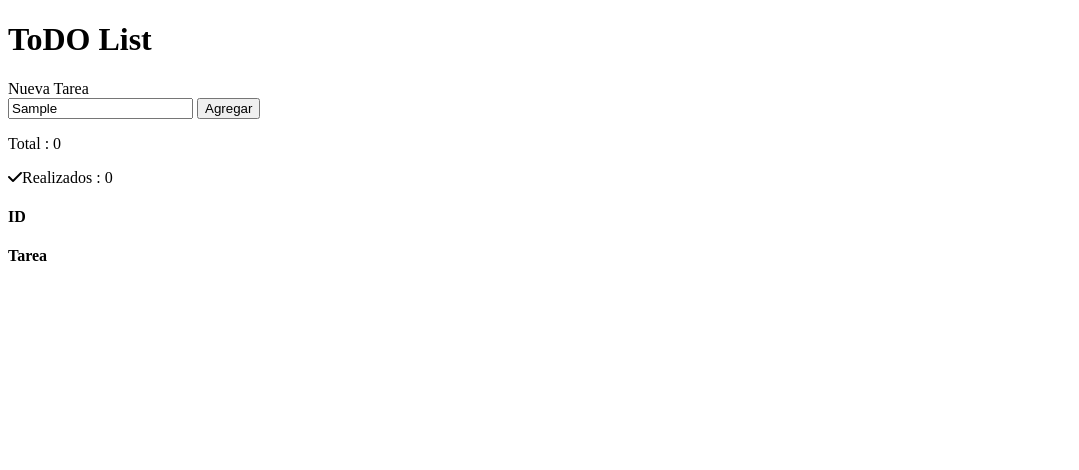
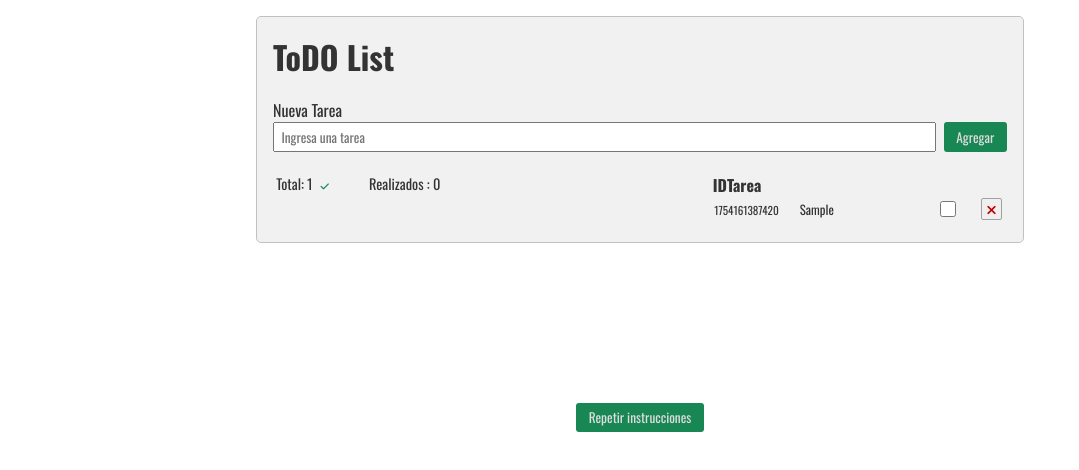
Before and after one commit to pbl-o/metodos-arreglos, a plain HTML site: page index.html in a window 1280 px wide. Both pictures are taken after typing "Sample" into the empty fields and a click on the button "Agregar". Shown: the whole page, without its empty margins (0-1079 px from the left). Drawn offline with nearby package versions, Linux system fonts and the light colour scheme.

Commit message:
STYLE: adding css layout from a previous tryout

```diff
--- a/index.html
+++ b/index.html
@@ -17,15 +17,16 @@
           <div class="input-element">
             <input
               type="text"
-              id="taksk-input"
+              id="task-input"
               placeholder="Ingresa una tarea"
             />
             <button id="btn-add-task">Agregar</button>
           </div>
         </div>
 
+
+        <div class="area-registros">
               <!-- contadores -->
-        <div class="area-registros">
               <div class="contadores-valores">
                 <p id="task-amount">Total : 0</p>
                 <div class="realizadas">
@@ -34,25 +35,36 @@
                   </p>
                 </div>
               </div>
-        </div>
 
                       <!-- lista renderizada -->
         <div class="info-area">
+
           <div class="lista-area">
+
             <div class="render-header">
-              <div class="render-header-item">
-                <h4>ID</h4>
+              <div >
+                <h4 class="render-header-item">ID</h4>
               </div>
 
-              <div class="render-header-item">
-                <h4>Tarea</h4>
+              <div >
+                <h4 class="render-header-item">Tarea</h4>
+              </div>
+
             </div>
               <!-- lista renderizada -->
               <ul id="lista-tareas"></ul>
           </div>
+
         </div>
+
+
+
         </div>
+
+
+
       </div>
+      <button onclick="alert(startMessage)" class="repeat-button">Repetir instrucciones</button>
     </div>
 
     <script
--- a/script.js
+++ b/script.js
@@ -1,3 +1,11 @@
+//Elementos del DOM
+
+const btnTask = document.getElementById("btn-add-task"); // botón => agregar tarea
+const renderList = document.getElementById("lista-tareas"); // espacio de renderizado
+const inputAdd = document.getElementById("task-input"); // input de texto (para agregar tareas)
+const taskAmount = document.getElementById("task-amount"); // contador de tareas (DOM)
+const taskDone = document.getElementById("task-done"); // contador de trabajos realizados (DOMs)
+
 //Presentación, de esta vez usé un alert(). Posteriormente se cambiará por un modal u otro tipo de componente.
 
 let startMsg = `Bienvenid@ a TO DO LIST, para usar la lista de tareas, debes ingresar una tarea en la barra indicada, haz click en el botón "${btnTask.innerText}" y visualiza tu tarea en la lista de tareas.
@@ -6,38 +14,23 @@ Adicionalmente puedes marcar tu tarea como realizada o eliminarla al hacer el cl
 
 alert(startMsg);
 
-
-//Elementos del DOM
-
-const btnTask = document.getElementById('btn-add-task'); // botón => agregar tarea
-const renderList = document.getElementById('lista-tareas'); // espacio de renderizado
-const inputAdd = document.getElementById('task-input'); // input de texto (para agregar tareas)
-const taskAmount = document.getElementById('task-amount'); // contador de tareas (DOM)
-const taskDone = document.getElementById('task-done'); // contador de trabajos realizados (DOMs)
-
-
 //LISTAS
 
 const listOfTasks = [];
 const dummyTasks = ["Comer pan", "Hacer ejercicio", "Tomar jugo"]; //tareas predeterminadas
 
-
 // LISTENERS
 
-
-//Inyección de primeras 3 tareas al cargar el documento:
+/* //Inyección de primeras 3 tareas al cargar el documento:
 document.addEventListener('DOMContentLoaded', ()=>{
     //Adicionar 3 elementos de la lista tareasPrevias
-})
-
+}) */
 
 //Agregar tarea cada vez que se haga click en el botón
-btnTask.addEventListener('click', ()=>{
-
-
+btnTask.addEventListener("click", () => {
   //agregar elemento tarea {tarea} dentro de un array
   let newTask = inputAdd.value;
-    listOfTasks.push({id: Date.now(), name: newTask, done: false});
+  listOfTasks.push({ id: Date.now(), name: newTask, done: false });
   renderTask(listOfTasks); //renderizar tarea como un elemento de la lista
 
   //modificar contador del DOM utilizando valor de extensión del array:
@@ -45,20 +38,16 @@ btnTask.addEventListener('click', ()=>{
 
   //Reinicializar valor del input
   inputAdd.value = "";
-
-
-})
-
+});
 
 //FUNCIONES
 
 //Render: Generación de tarea en DOM:
 
-const renderTask = (lista) =>{
-let html = '';
-for(item of lista){
-    html+=
-    `
+const renderTask = (lista) => {
+  let html = "";
+  for (item of lista) {
+    html += `
     <li>
 
         <div class="task-render">
@@ -76,56 +65,53 @@ for(item of lista){
                 </div>
 
                 <div class="check-render-area">
-                    <input type="checkbox" class="task-state" id="${item.id} onclick="boxChecker(${item.id})" ${item.done ? 'checked' : ''}>
+                    <input type="checkbox" class="task-state" id="${
+                      item.id
+                    }" onclick="boxChecker(${item.id})" ${
+      item.done ? "checked" : ""
+    }>
                 </div>
 
                 <div class="button-render-area">
-                    <button class="close-button onlcick="borrarTarea(${item.id}">
+                    <button class="close-button" onclick="borrarTarea(${
+                      item.id
+                    })">
                     <i class="fa-solid fa-xmark"></i>
-                    </buton>
+                    </button>
                 </div>
 
         </div>
 
 
     </li>`;
-
   }
   renderList.innerHTML = html;
-}
+};
 
 //Eliminar Tarea
-const borrarTarea = (id) =>{
-
+const borrarTarea = (id) => {
   const index = listOfTasks.findIndex((item) => item.id == id);
-    listOfTasks.splice(index,1);
+  listOfTasks.splice(index, 1);
   renderTask(listOfTasks);
 
   //modificar contador del DOM utilizando valor de extensión del array:
   taskAmount.innerText = `Total: ${listOfTasks.length}`;
 
   filtroTareasRealizadas(listOfTasks);
-
-}
+};
 //modificar estado de checkbox / condición: realizada
 const boxChecker = (id) => {
   const index = listOfTasks.findIndex((item) => item.id == id);
 
   listOfTasks[index].done === false
-    ?   listOfTasks[index].done = true
-   :   listOfTasks[index].done = false
+    ? (listOfTasks[index].done = true)
+    : (listOfTasks[index].done = false);
 
   filtroTareasRealizadas(listOfTasks);
   renderTask(listOfTasks);
-
-
-
-
-}
+};
 //filtrar las tares realizadas dentro del lista de tareas
 const filtroTareasRealizadas = (lista) => {
-
-    const filtered = listOfTasks.filter((item) => item.done === true);
-    taskDone.innerText =`Realizados : ${filtered.length}`;
-
+  const filtered = lista.filter((item) => item.done === true);
+  taskDone.innerText = `Realizados : ${filtered.length}`;
 };
--- a/styles.css
+++ b/styles.css
@@ -0,0 +1,281 @@
+@import url("https://fonts.googleapis.com/css2?family=Oswald:wght@200..700&display=swap");
+
+* {
+  margin: 0;
+  padding: 0;
+  box-sizing: border-box;
+  font-family: "Oswald", sans-serif;
+  color: #333;
+}
+
+body {
+  width: 100%;
+  height: 100%;
+}
+
+.main-container {
+  width: 100%;
+  display: flex;
+  flex-direction: column;
+  justify-content: center;
+  align-items: center;
+}
+
+.to-do-list-container {
+  display: flex;
+  flex-direction: column;
+  justify-content: center;
+  align-items: center;
+  flex-wrap: wrap;
+  width: 90%;
+  height: auto;
+  border: 1px solid #c1c1c1;
+  gap: 0.5rem;
+  padding: 1rem;
+  border-radius: 5px;
+  background-color: #f1f1f1;
+  overflow-y: auto;
+  margin-top: 1rem;
+}
+.to-do-list-container h1 {
+  align-self: start;
+}
+
+/* INPUT */
+.input-area {
+  display: flex;
+  flex-direction: column;
+  justify-content: space-evenly;
+  align-items: start;
+  width: 100%;
+  padding: 0.6rem 0;
+  /* background-color: gray; */
+}
+
+.input-element {
+  width: 100%;
+  display: flex;
+  justify-content: space-evenly;
+  align-items: stretch;
+  gap: 0.5rem;
+  /* background-color: blue; */
+}
+
+.input-element input {
+  width: 100%;
+  padding: .2rem .4rem;
+}
+
+
+
+/* botón agregar */
+
+.repeat-button,
+#btn-add-task {
+  padding: 0.3rem 0.8rem;
+  border: none;
+  background-color: #198754;
+  color: #ddd;
+  transition: all 0.3s ease-in-out;
+  justify-self: start;
+  border-radius: 3px;
+}
+
+.repeat-button:hover,
+#btn-add-task:hover {
+  filter: invert(100%);
+  cursor: pointer;
+}
+
+.area-registros {
+  width: 100%;
+  display: flex;
+  justify-content: space-between;
+  padding: .2rem;
+
+}
+
+/* contador valores */
+
+.contadores-valores {
+  width: 35%;
+  height: 20%;
+  display: flex;
+  flex-direction: column;
+  justify-content: start;
+  align-items: start;
+  gap: .5rem;
+ flex-wrap: wrap;
+  font-size: .9rem;
+
+}
+
+.realizadas {
+  width: 100%;
+  display: flex;
+  justify-content: start;
+  align-items: center;
+
+}
+
+.realizadas i {
+  font-size: 0.6rem;
+  margin: 0.4rem 2.5rem 0 0;
+  color: #198754;
+}
+
+/* area de render */
+
+.info-area {
+width: 65%;
+
+}
+.render-header {
+  display: flex;
+  justify-content: start;
+
+}
+
+.render-header-item{
+    width: 30%;
+}
+
+/* render */
+/* html */
+
+/* Js rendered elements */
+li {
+  list-style-type: none;
+  padding: .1rem;
+}
+.task-render {
+  display: flex;
+  justify-content: space-between;
+  font-size: 0.8rem;
+}
+
+
+.id-render-area{
+  width: 70%;
+  display: flex;
+  flex-wrap: wrap;
+  justify-content: start;
+  align-items: center;
+  gap: .3rem;
+
+
+}
+
+.id-div{
+    width: 40%;
+
+    font-size: .6rem;
+}
+
+.name-div{
+    width: 50%;
+
+}
+
+.check-render-area{
+    margin-top: .15rem;
+    align-self: end;
+}
+
+.check-render-area input {
+  width: 1rem;
+  height: 1rem;
+  transition: filter 0.3s ease-in-out;
+}
+
+.check-render-area input:hover {
+  filter: invert(70%);
+}
+
+.button-render-area .close-button {
+  padding: 0 0.3rem;
+  transition: filter 0.3s ease-in-out;
+  border: 1px solid #a1a1a1;
+  border-radius: 2px;
+}
+
+.button-render-area i {
+  color: #bd0000;
+}
+
+.button-render-area .close-button:hover {
+  filter: invert(70%);
+  cursor: pointer;
+}
+
+.repeat-button {
+  margin-top: 10rem;
+}
+
+
+@media (min-width: 576px){
+
+.contadores-valores{
+
+    flex-direction: row;
+}
+
+.realizadas{
+    width:55%;
+}
+
+
+
+
+
+
+
+
+/* Rendered ID | */
+
+.info-area {
+width: 40%;
+
+}
+
+.id-render-area {
+  width: 70%;
+
+}
+
+.id-div{
+    width: 40%;
+
+    font-size: .7rem;
+}
+
+.name-div{
+    width: 50%;
+
+}
+
+}
+
+@media (min-width: 767px){
+
+    .to-do-list-container {
+
+  width: 70%;
+
+}
+
+}
+
+@media (min-width: 992px){
+    .render-header-item{
+    width: 29%;
+}
+
+.to-do-list-container {
+
+  width: 60%;
+
+}
+
+
+}
```
Lines whose indentation alone changed are shown as unchanged.
